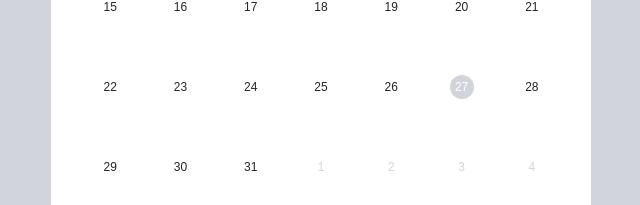
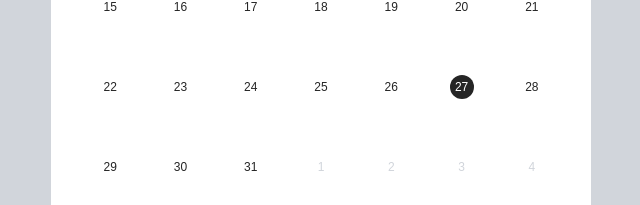
Before and after one commit to chipmunkcol/bit-o, a Next.js app: page /calendar in a window 1280 px wide. Shown: the part 315-520 px from the top of the page, without its empty margins (319-959 px from the left). Built offline with nearby package versions, Linux system fonts and the light colour scheme; no server answers.

Commit message:
feat:fetch plans&show in calendar

```diff
--- a/src/app/(pages)/calendar/CalendarBody.tsx
+++ b/src/app/(pages)/calendar/CalendarBody.tsx
@@ -1,22 +1,31 @@
+import useAddEventStore from '@/store/addEventStore'
 import { dayOfTheWeek, generateDate } from '@/utils/calendar'
-import { isEqual } from 'date-fns'
+import { addDays, isEqual, isWithinInterval } from 'date-fns'
 
 interface CalendarBodyProps {
   currentDate: Date
-  selectedDate: Date | null
-  setSelectedDate: (date: Date) => void
 }
 
-const CalendarBody = ({ currentDate, selectedDate, setSelectedDate }: CalendarBodyProps) => {
+const CalendarBody = ({ currentDate }: CalendarBodyProps) => {
+  const { selectedDate, setSelectedDate, plans } = useAddEventStore()
+
   const getDateStyle = ({ date, today }: { date: Date | null; today: boolean | undefined }) => {
     if (!date) return
 
     /** 오늘날짜 일때 */
     if (today) {
-      if (selectedDate && isEqual(date, selectedDate)) {
-        return 'text-white bg-black rounded-full' // 오늘날짜 == 클릭된 날짜
+      //선택된 날짜가 있을때
+      if (selectedDate) {
+        if (selectedDate && isEqual(date, selectedDate)) {
+          return 'text-white bg-black rounded-full' // 오늘날짜 == 클릭된 날짜
+        }
+        return 'text-white bg-gray-100 rounded-full' //오늘날짜 !== 클릭된 날짜
+      } else {
+        if (today) {
+          return 'text-white bg-black rounded-full' //오늘 날짜
+        }
+        return 'text-white bg-gray-100 rounded-full' //오늘이 아닌날짜
       }
-      return 'text-white bg-gray-100 rounded-full' //오늘날짜 !== 클릭된 날짜
 
       /** 오늘날짜가 아닐때*/
     } else if (selectedDate && isEqual(date, selectedDate)) {
@@ -44,7 +53,10 @@ const CalendarBody = ({ currentDate, selectedDate, setSelectedDate }: CalendarBo
           year: currentDate.getFullYear(),
         }).map(({ date, currentMonth, today }, index) => {
           return (
-            <div key={date.getDate() + '_' + index} className=" h-[10vh] flex justify-center ">
+            <div
+              key={date.getDate() + '_' + index}
+              className=" h-[10vh] flex justify-center relative"
+            >
               <div
                 className={`${currentMonth ? getDateStyle({ date, today }) : 'text-gray-100'}
                 text-center w-[24px] h-[24px] flex items-center justify-center`}
@@ -52,6 +64,27 @@ const CalendarBody = ({ currentDate, selectedDate, setSelectedDate }: CalendarBo
               >
                 <span className="cursor-pointer">{date.getDate()}</span>
               </div>
+              <ul className="absolute inset-0 top-[1.5rem]">
+                {plans.length > 0 &&
+                  plans.map((plan) => {
+                    if (
+                      isWithinInterval(date, {
+                        start: addDays(plan.startDateTime, -1),
+                        end: plan.endDateTime,
+                      })
+                    ) {
+                      return (
+                        <li
+                          key={plan.id}
+                          className={`bg-pink text-[0.5rem] text-ellipsis overflow-hidden px-[0.5rem] mt-1`}
+                        >
+                          {plan.title}
+                        </li>
+                      )
+                    }
+                    return null
+                  })}
+              </ul>
             </div>
           )
         })}
--- a/src/app/(pages)/calendar/page.tsx
+++ b/src/app/(pages)/calendar/page.tsx
@@ -6,12 +6,34 @@ import { format } from 'date-fns'
 import CalendarHeader from './CalendarHeader'
 import CalendarBody from './CalendarBody'
 import { useRouter } from 'next/navigation'
+import { useQuery } from '@tanstack/react-query'
+import { CalendarListReponse } from '@/features/calendar/types'
+import { getCalendarList } from '@/features/calendar/api'
+import useAddEventStore from '@/store/addEventStore'
+import LoadingSpinner from '@/shared/ui/LoadingSpinner'
 
 export default function CalendarPage() {
   const router = useRouter()
   const [currentDate, setCurrentDate] = useState<Date>()
   const [today, setToday] = useState<Date>()
-  const [selectedDate, setSelectedDate] = useState<Date | null>(null)
+  const { setPlans, selectedDatePlans } = useAddEventStore()
+
+  const userId = 1
+  const {
+    isLoading,
+    isError,
+    data: plandata,
+    error,
+  } = useQuery<CalendarListReponse>({
+    queryKey: ['calendarlist', userId],
+    queryFn: () => getCalendarList(userId),
+  })
+
+  useEffect(() => {
+    if (plandata && Array.isArray(plandata)) {
+      setPlans(plandata)
+    }
+  }, [plandata, setPlans])
 
   useEffect(() => {
     //달&월을 위한 일자
@@ -25,16 +47,15 @@ export default function CalendarPage() {
     router.push('/calendar/add')
   }
 
+  if (isLoading) return <LoadingSpinner />
+  if (isError) alert(error)
+
   return (
     currentDate &&
     today && (
       <div className="cursor-pointer px-[1.5rem] py-[2.1rem] flex flex-col gap-[1.5rem]">
         <CalendarHeader currentDate={currentDate} setCurrentDate={setCurrentDate} />
-        <CalendarBody
-          currentDate={currentDate}
-          selectedDate={selectedDate}
-          setSelectedDate={setSelectedDate}
-        />
+        <CalendarBody currentDate={currentDate} />
         <div className="text-[1.13rem] font-semibold">{format(today, 'yyyy년 MM년 dd일')}</div>
         <div className="flex flex-col">
           <div
@@ -50,6 +71,17 @@ export default function CalendarPage() {
             />
             <span>New Event</span>
           </div>
+          {selectedDatePlans.map((plan) => {
+            return (
+              <div
+                key={plan.id}
+                className="mt-2 h-[2.7rem] bg-gray-50 rounded-[8px] flex items-center py-[6px] px-[12px] gap-[8px]"
+                onClick={handleEventClick}
+              >
+                <div>{plan.title}</div>
+              </div>
+            )
+          })}
         </div>
       </div>
     )
--- a/src/app/providers/QueryProvider.tsx
+++ b/src/app/providers/QueryProvider.tsx
@@ -2,14 +2,7 @@
 
 import { QueryClient, QueryClientProvider } from '@tanstack/react-query'
 
-const queryClient = new QueryClient({
-  defaultOptions: {
-    queries: {
-      staleTime: 60 * 1000,
-      retry: 1,
-    },
-  },
-})
+const queryClient = new QueryClient({})
 
 export function QueryProvider({ children }: { children: React.ReactNode }) {
   return <QueryClientProvider client={queryClient}>{children}</QueryClientProvider>
--- /dev/null
+++ b/src/features/calendar/api/index.ts
@@ -0,0 +1,6 @@
+import { client } from '@/utils/api/client'
+import { CalendarListReponse } from '../types'
+
+export const getCalendarList = async (userId: number): Promise<CalendarListReponse> => {
+  return client(`/schedule/user/${userId}`)
+}
--- /dev/null
+++ b/src/features/calendar/types/index.ts
@@ -0,0 +1,8 @@
+export interface CalendarListReponse {
+  id: number
+  nickName: string
+  title: string
+  content: string
+  startDateTime: string
+  endDateTime: string
+}
--- /dev/null
+++ b/src/shared/ui/LoadingSpinner.tsx
@@ -0,0 +1,18 @@
+'use client'
+
+/** 로딩 스피너 */
+const LoadingSpinner = () => {
+  return (
+    <div
+      role="status"
+      className="grid h-[100vh] w-full place-items-center overflow-x-scroll rounded-lg p-6 lg:overflow-visible "
+    >
+      <div
+        className="w-10 h-10 rounded-full animate-spin
+                    border-4 border-solid border-pink border-t-transparent"
+      ></div>
+    </div>
+  )
+}
+
+export default LoadingSpinner
--- a/src/store/addEventStore.tsx
+++ b/src/store/addEventStore.tsx
@@ -1,17 +1,44 @@
+import { CalendarListReponse } from '@/features/calendar/types'
+import { addDays, isWithinInterval } from 'date-fns'
 import { create } from 'zustand'
 
 interface AddEventStore {
   title: string | null
   note: string | null
+  selectedDate: Date | null
+  plans: CalendarListReponse[]
+  selectedDatePlans: CalendarListReponse[]
   setTitle: (title: string) => void
   setNote: (note: string) => void
+  setSelectedDate: (date: Date) => void
+  setSelectedDatePlans: (payload: CalendarListReponse[]) => void
+  setPlans: (payload: CalendarListReponse[]) => void
 }
 
 const useAddEventStore = create<AddEventStore>((set) => ({
   title: null,
   note: null,
+  selectedDate: null,
+  plans: [],
+  selectedDatePlans: [],
   setTitle: (title: string) => set({ title }),
   setNote: (note: string) => set({ note }),
+  setSelectedDate: (selectedDate: Date) =>
+    set((state) => {
+      //선택된 날짜의 plan filter
+      if (state.plans.length > 0) {
+        const filteredPlans = state.plans.filter((plan) =>
+          isWithinInterval(selectedDate, {
+            start: addDays(plan.startDateTime, -1),
+            end: plan.endDateTime,
+          }),
+        )
+        state.selectedDatePlans = filteredPlans
+      }
+      return { selectedDate }
+    }),
+  setPlans: (plans: CalendarListReponse[]) => set({ plans }),
+  setSelectedDatePlans: (selectedDatePlans: CalendarListReponse[]) => set({ selectedDatePlans }),
 }))
 
 export default useAddEventStore
--- a/src/utils/api/client.ts
+++ b/src/utils/api/client.ts
@@ -16,9 +16,12 @@ async function client<T>(
   { params, ...customConfig }: RequestConfig = {},
 ): Promise<T> {
   const apiUrl = process.env.NEXT_PUBLIC_API_ENDPOINT
+  const accessToken =
+    'eyJ0eXAiOiJKV1QiLCJhbGciOiJIUzI1NiJ9.eyJpc3MiOiJwamh3b3JrOTdAZ21haWwuY29tIiwiaWF0IjoxNzM2MjI3NDc3LCJleHAiOjE3MzYyMzgyNzcsInN1YiI6ImZha2VFbWFpbEBmYWtlRG9tYWluLmNvbSIsImlkIjowfQ.2DcnoRIZ-Wcx43LLknyCN3VLLiUnFMc5d41PZDZloqU'
 
   const headers: Record<string, string> = {
     'Content-Type': 'application/json',
+    Authorization: `Bearer ${accessToken}`,
   }
 
   const config: RequestInit = {
```
